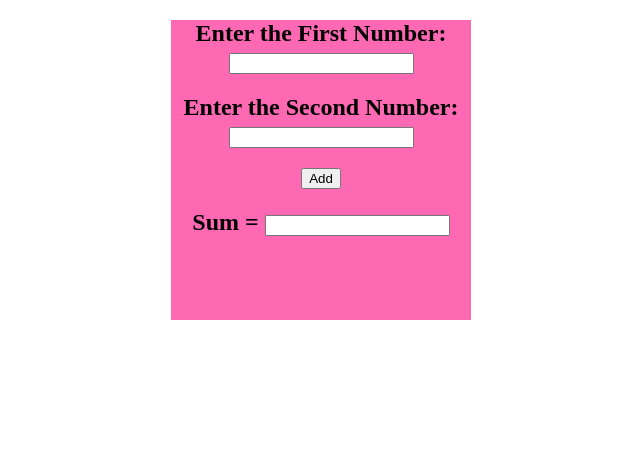
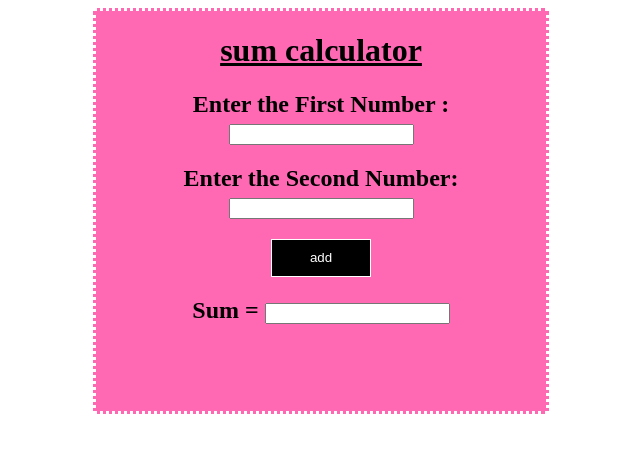
Before and after one commit to p1x1ee/add, a plain HTML site: page index.html in a window 1280 px wide. Shown: the whole page, without its empty margins (319-959 px from the left). Drawn offline with Linux system fonts and the light colour scheme.

Commit message:
Update index.html

```diff
--- a/index.html
+++ b/index.html
@@ -3,11 +3,25 @@
 <head>
   <style>
     #container{
+      border:3px dotted white ;
       margin: auto;
-      width: 300px;
-      height: 300px;
+      width: 450px;
+      height:400px;
+
       background-color: hotpink;
     }
+    .button {
+      width:100px;
+      height: 38px;
+
+  background-color:black;
+  color: white;
+  border: 1px solid white; /* Green */
+}
+h1 {
+  text-decoration: underline;
+}
+
   </style>
 <script>
 function add()
@@ -23,12 +37,15 @@ function add()
 <body>
 
 <div id="container">
-  <div class="col-sm-6 col-md-4 col-ig-4 col-xl-12 ">
-    <center>
-<h2>Enter the First Number: <input id="first"></h2>
+    <center><div id="h1"> <h1>sum calculator</h1></div>
+<h2>Enter the   First Number    : <br><input id="first"></h2>
 <h2>Enter the Second Number: <input id="second"></h2>
-<button onclick="add()">Add</button>
+
+<input type="button" class="button" value="add" button onclick="add()">
+
+
 <h2>Sum = <input id="answer"></h2>
+</div>
   </center>
 </div>
 </body>
```
